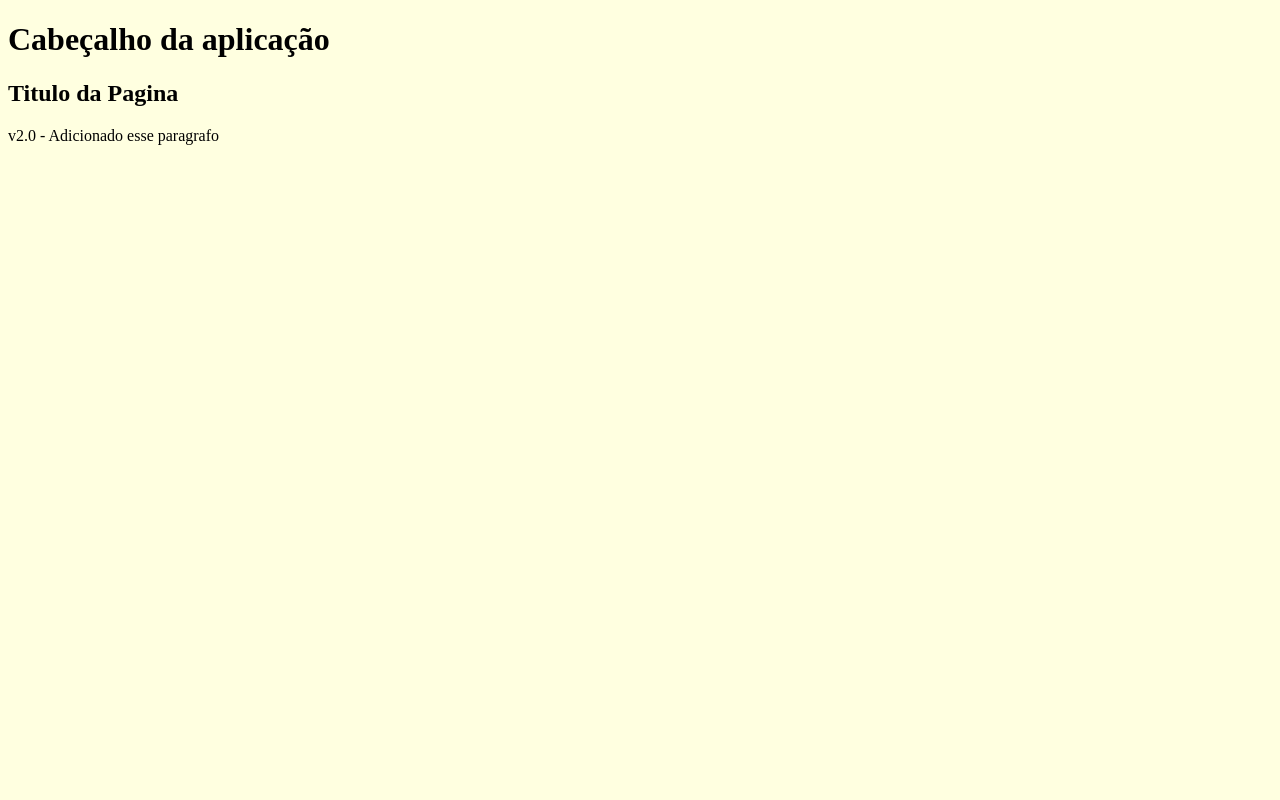
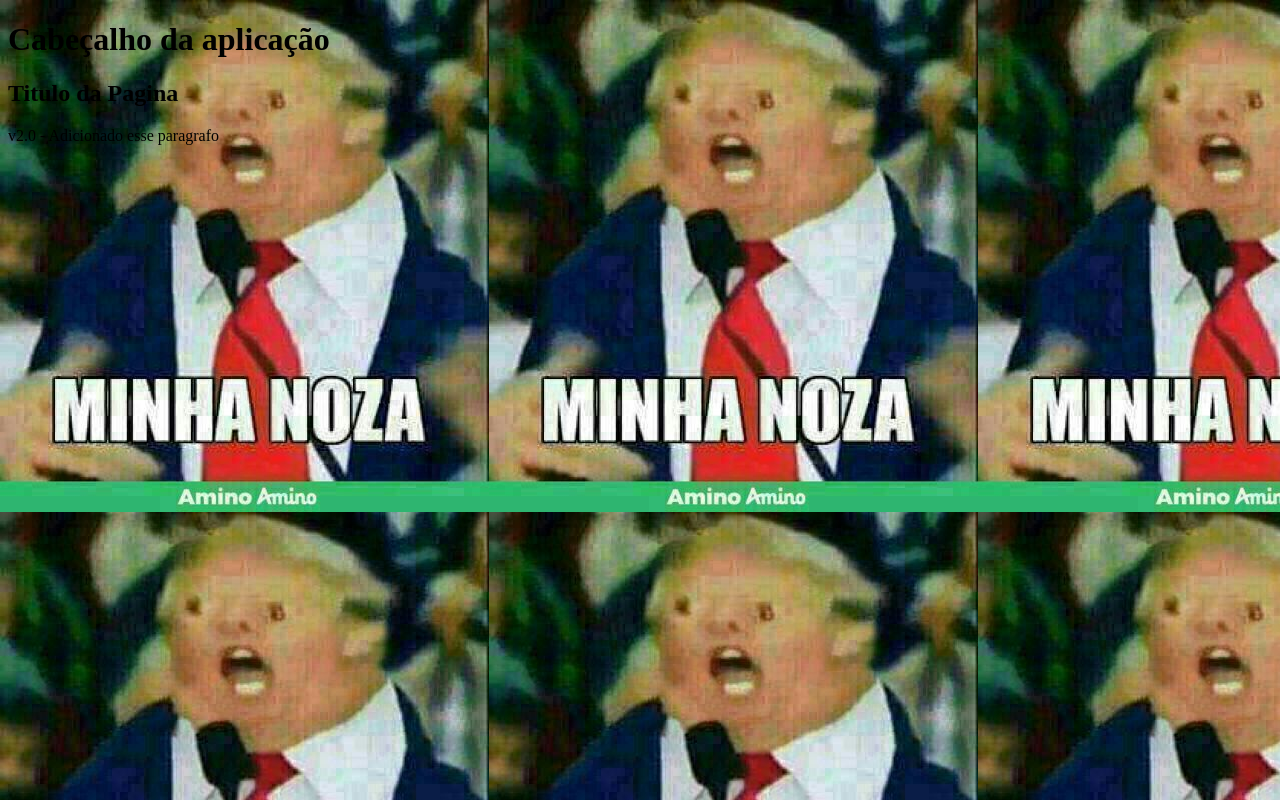
Before and after one commit to Zumbolovsky/01_andrew_git, a plain HTML site: page index.html in a window 1280 px wide. Drawn offline with Linux system fonts and the light colour scheme.

Commit message:
minha nuza

```diff
--- a/estilos.css
+++ b/estilos.css
@@ -1,3 +1,3 @@
 body {
-    background-color: lightyellow;
+    background: url(fim.jpg);
 }
```
Also changed, not shown: index.html (+1 -0 lines), fim.jpg (added).
